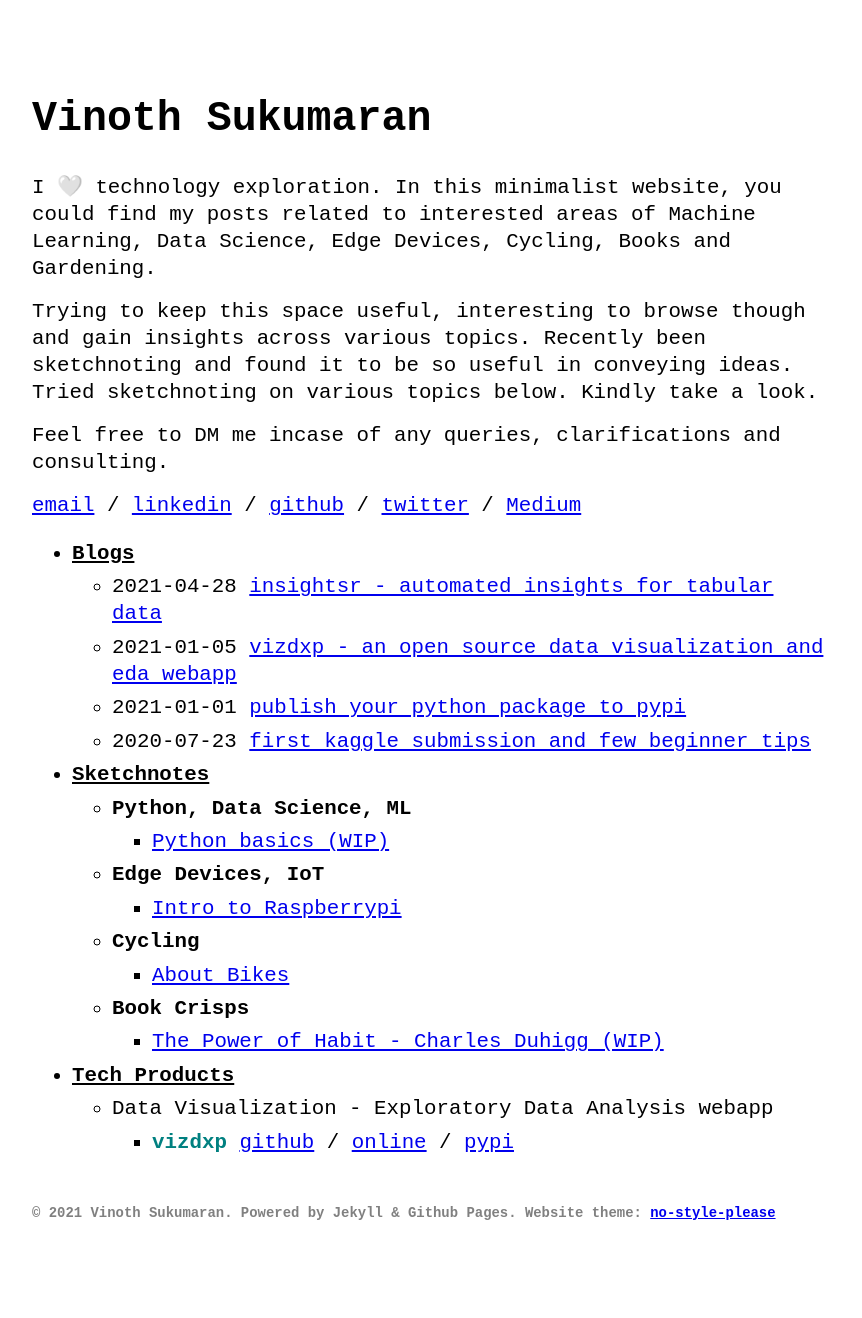
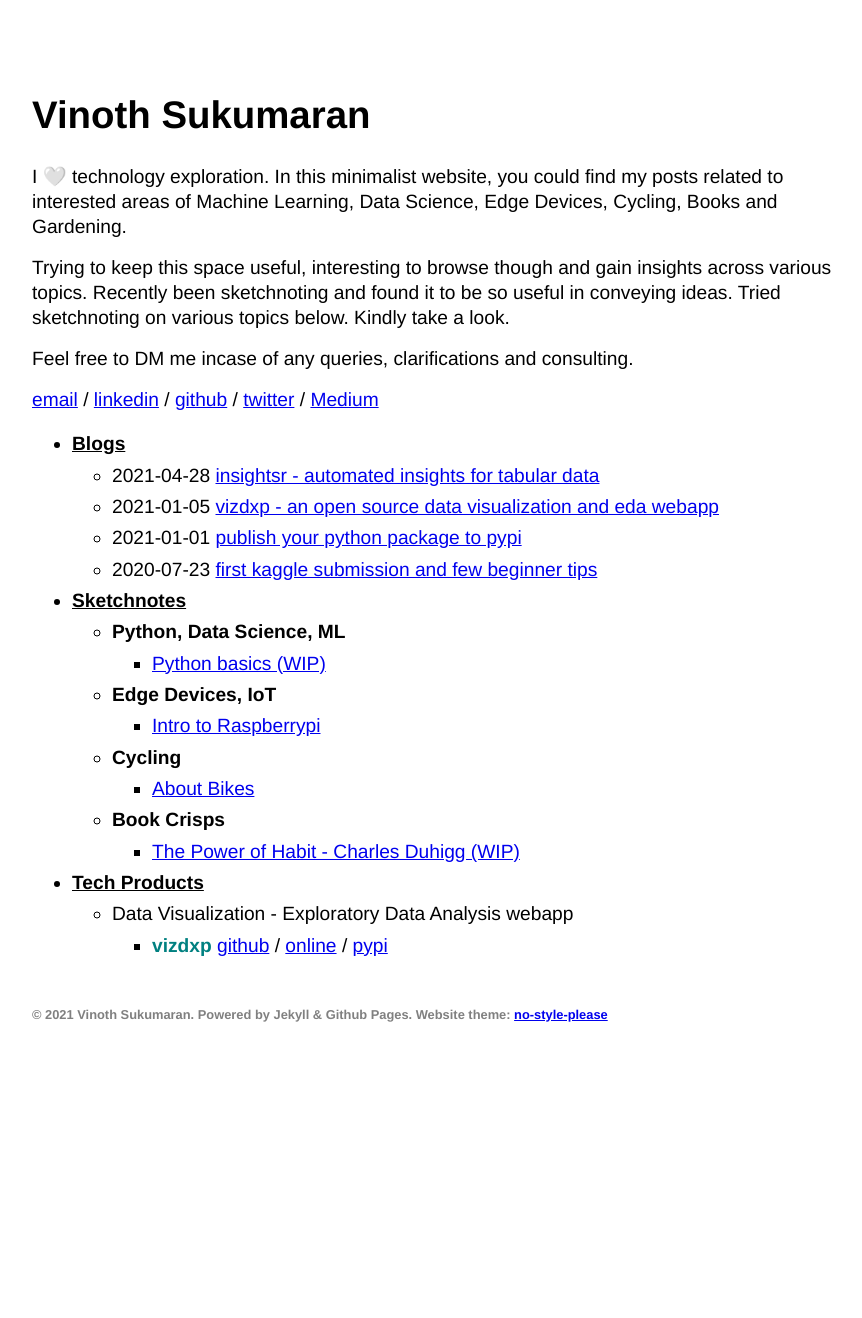
Before and after one commit to Vinothsuku/vinothsuku.github.io, a Jekyll site: the page built from index.md, in a window 1280 px wide. Shown: the whole page, without its empty margins (208-1070 px from the left). Built offline with Jekyll 4.4.1, drawn with Linux system fonts in a browser that asks for light colours; after the commit the page ends 1117 px from its top, so only the background shows below that.

Commit message:
Update no-style-please.scss

```diff
--- a/_sass/no-style-please.scss
+++ b/_sass/no-style-please.scss
@@ -25,8 +25,8 @@ html { height: 100%; }
 
 body {
   color: black;
-  font-family: monospace;
-  font-size: 1.3rem;
+  font-family: helvetica;
+  font-size: 1.2rem;
   line-height: 1.3;
   margin: 0;
   min-height: 100%;
```
